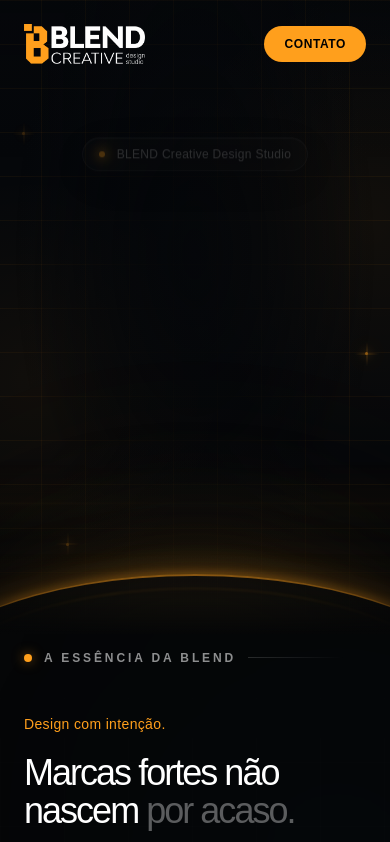
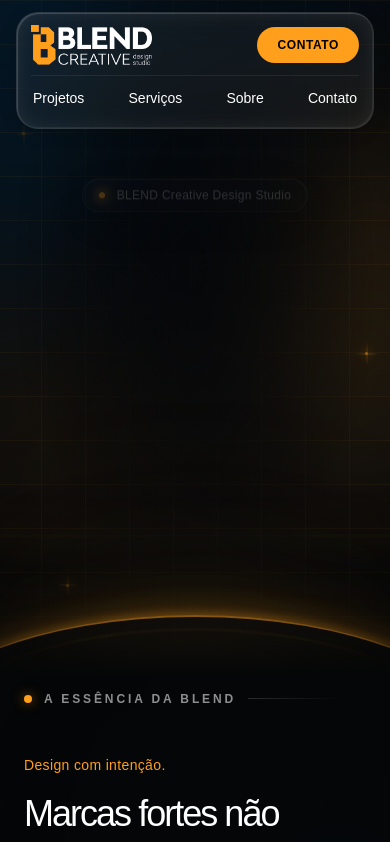
Before and after one commit to jenison-chagas/SITE-BLEND, a Next.js app: page / in a window 390 px wide. Shown: the top 842 px of the page. Built offline with nearby package versions, Linux system fonts and the light colour scheme.

Commit message:
Add Blend hero signature light and responsive glass navigation

```diff
--- a/src/app/globals.css
+++ b/src/app/globals.css
@@ -2469,3 +2469,85 @@ button.blend-orange-button:hover {
     }
   }
 }
+
+/* Primeira dobra: luz e vidro adaptados à identidade Blend. */
+#blend-hero .blend-hero-art::before {
+  content: "";
+  position: absolute;
+  inset: -12% -8% 16%;
+  pointer-events: none;
+  background: linear-gradient(320deg, var(--blend-orange) 0%, rgb(255 159 28 / 0.55) 11%, transparent 50%, var(--blend-blue) 90%, rgb(0 102 173 / 0.8) 100%);
+  opacity: 0.32;
+  filter: blur(64px);
+  transform: translate3d(-2%, -1%, 0) rotate(-4deg) scale(1.04);
+  animation: blend-signature-light 18s ease-in-out infinite alternate;
+  -webkit-mask-image: linear-gradient(#000 65%, transparent 100%);
+  mask-image: linear-gradient(#000 65%, transparent 100%);
+}
+#blend-hero > header {
+  padding-top: 16px;
+}
+#blend-hero > header > div {
+  width: calc(100% - 48px);
+  max-width: 1152px;
+  margin-inline: auto;
+  padding: 14px 20px;
+  gap: 24px;
+  border: 1px solid rgb(255 255 255 / 0.12);
+  border-radius: 24px;
+  background: rgb(255 255 255 / 0.05);
+  -webkit-backdrop-filter: blur(28px);
+  backdrop-filter: blur(28px);
+  box-shadow: inset 0 0 20px rgb(255 255 255 / 0.08), inset 1px 1px 1px rgb(255 255 255 / 0.18), inset -1px -1px 1px rgb(255 255 255 / 0.07), 0 4px 16px rgb(0 0 0 / 0.2);
+}
+#blend-hero > header nav {
+  gap: clamp(12px, 2vw, 28px);
+}
+#blend-hero > header nav > a:not(.blend-orange-button) {
+  padding: 8px 2px;
+  transition: color 300ms ease, text-shadow 300ms ease;
+}
+#blend-hero > header nav > a:not(.blend-orange-button):is(:hover, :focus-visible) {
+  color: var(--blend-orange);
+  text-shadow: 0 0 20px rgb(255 159 28 / 0.3);
+}
+#blend-hero > header nav > a:focus-visible {
+  outline: 2px solid var(--blend-orange);
+  outline-offset: 5px;
+  border-radius: 4px;
+}
+@keyframes blend-signature-light {
+  from { transform: translate3d(-2%, -1%, 0) rotate(-4deg) scale(1.04); }
+  to { transform: translate3d(2%, 2%, 0) rotate(4deg) scale(1.1); }
+}
+@media (max-width: 767px) {
+  #blend-hero > header { padding-top: 12px; }
+  #blend-hero > header > div {
+    display: grid;
+    grid-template-columns: 1fr auto;
+    width: calc(100% - 32px);
+    padding: 12px 14px;
+    gap: 10px 12px;
+    border-radius: 22px;
+    -webkit-backdrop-filter: blur(20px);
+    backdrop-filter: blur(20px);
+  }
+  #blend-hero > header > div > a:first-child { grid-column: 1; grid-row: 1; }
+  #blend-hero > header > div > a:last-child { grid-column: 2; grid-row: 1; }
+  #blend-hero > header nav {
+    display: flex;
+    grid-column: 1 / -1;
+    grid-row: 2;
+    justify-content: space-between;
+    gap: 8px;
+    border-top: 1px solid rgb(255 255 255 / 0.07);
+    padding-top: 4px;
+  }
+  #blend-hero > header nav > .blend-orange-button { display: none; }
+  #blend-hero > header nav > a:not(.blend-orange-button) { padding: 8px 2px; }
+  #blend-hero .blend-hero-art::before { opacity: 0.25; filter: blur(44px); }
+}
+@media (prefers-reduced-motion: reduce) {
+  #blend-hero .blend-hero-art::before { animation: none; }
+  #blend-hero > header nav > a { transition: none; }
+}
```
